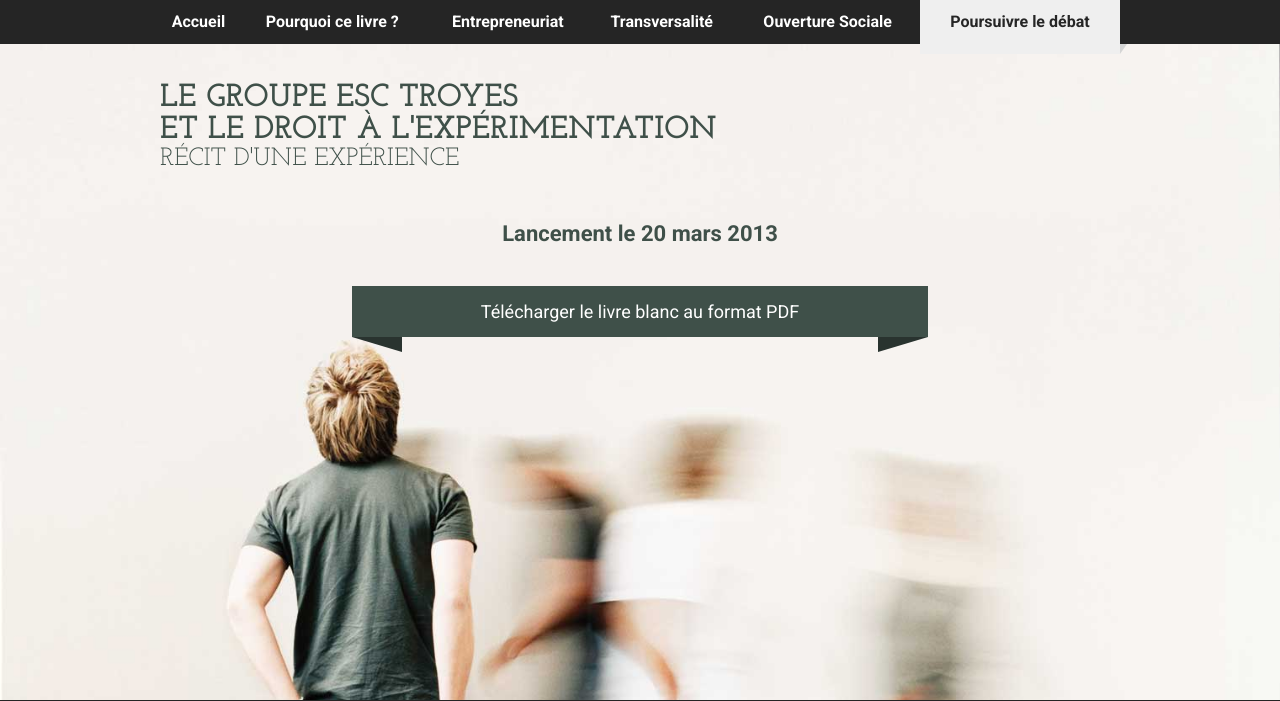
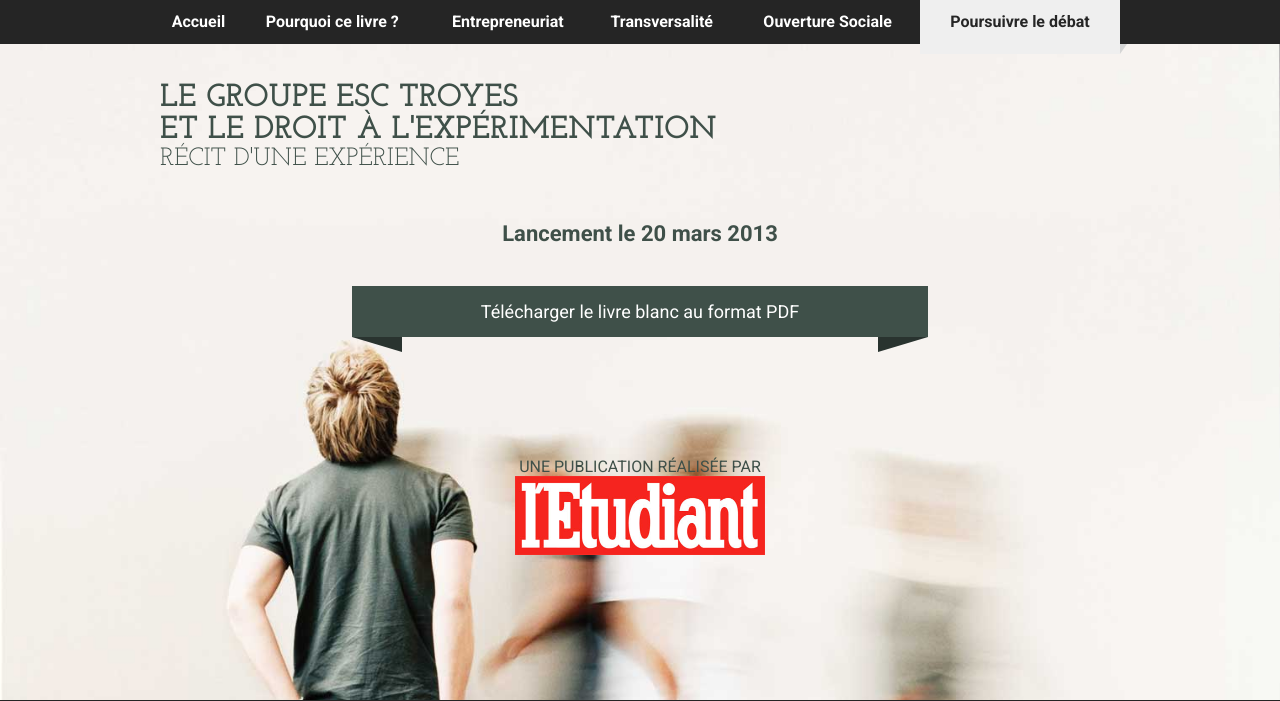
Before and after one commit to Groupe-ESC-Troyes/MixerLesCultures, a PHP site: page / in a window 1280 px wide. Shown: the top 701 px of the page. Run offline with PHP 8.4, Linux system fonts and the light colour scheme; some libraries are stand-ins or nearby versions.

Commit message:
AJout du logo de l'étudiant

```diff
--- a/css/style.css
+++ b/css/style.css
@@ -1347,158 +1347,185 @@
     width: 90%;
   }
 }
-
 /* line 527, ../scss/style.scss */
+#home div.letudiant {
+  margin-top: 120px;
+  text-align: center;
+  text-transform: uppercase;
+  font-size: 16px;
+  font-size: 1.6rem;
+}
+@media (max-width: 767px) {
+  /* line 527, ../scss/style.scss */
+  #home div.letudiant {
+    font-size: 12px;
+    font-size: 1.2rem;
+  }
+}
+/* line 537, ../scss/style.scss */
+#home div.letudiant img {
+  display: block;
+  width: 250px;
+  margin: auto;
+}
+@media (max-width: 767px) {
+  /* line 537, ../scss/style.scss */
+  #home div.letudiant img {
+    width: 150px;
+  }
+}
+
+/* line 547, ../scss/style.scss */
 #pourquoi {
   background: #252525;
 }
-/* line 530, ../scss/style.scss */
+/* line 550, ../scss/style.scss */
 #pourquoi h1 span {
   font-weight: 400;
 }
 @media (max-width: 767px) {
-  /* line 530, ../scss/style.scss */
+  /* line 550, ../scss/style.scss */
   #pourquoi h1 span {
     display: block;
   }
 }
 
-/* line 538, ../scss/style.scss */
+/* line 558, ../scss/style.scss */
 #entrepreneur {
   background: #cb3521;
   position: relative;
   overflow: hidden;
 }
-/* line 543, ../scss/style.scss */
+/* line 563, ../scss/style.scss */
 #entrepreneur ul.prop-links div.wrap {
   background: #8e2011;
 }
-/* line 545, ../scss/style.scss */
+/* line 565, ../scss/style.scss */
 #entrepreneur ul.prop-links div.wrap:hover {
   background: #771b0e;
 }
-/* line 549, ../scss/style.scss */
+/* line 569, ../scss/style.scss */
 #entrepreneur ul.prop-links div.wrap:after {
   color: #cb3521;
 }
-/* line 554, ../scss/style.scss */
+/* line 574, ../scss/style.scss */
 #entrepreneur:after {
   content: "1";
 }
 
-/* line 559, ../scss/style.scss */
+/* line 579, ../scss/style.scss */
 #prop1-image > div {
   background-image: url("../img/entrepreneuretudiant.jpg");
 }
 
-/* line 562, ../scss/style.scss */
+/* line 582, ../scss/style.scss */
 #prop2-image > div {
   background-image: url("../img/statut.jpg");
 }
 
-/* line 565, ../scss/style.scss */
+/* line 585, ../scss/style.scss */
 #prop3-image > div {
   background-image: url("../img/pepiniere.jpg");
 }
 
-/* line 570, ../scss/style.scss */
+/* line 590, ../scss/style.scss */
 #prop1,
 #prop2,
 #prop3 {
   background: #cb3521;
 }
 
-/* line 574, ../scss/style.scss */
+/* line 594, ../scss/style.scss */
 #transversalite {
   background: #2145cb;
   position: relative;
   overflow: hidden;
 }
-/* line 579, ../scss/style.scss */
+/* line 599, ../scss/style.scss */
 #transversalite ul.prop-links div.wrap {
   background: #1331a1;
 }
-/* line 581, ../scss/style.scss */
+/* line 601, ../scss/style.scss */
 #transversalite ul.prop-links div.wrap:hover {
   background: #102a8a;
 }
-/* line 585, ../scss/style.scss */
+/* line 605, ../scss/style.scss */
 #transversalite ul.prop-links div.wrap:after {
   color: #2145cb;
 }
-/* line 590, ../scss/style.scss */
+/* line 610, ../scss/style.scss */
 #transversalite:after {
   content: "2";
 }
 
-/* line 596, ../scss/style.scss */
+/* line 616, ../scss/style.scss */
 #prop4,
 #prop5,
 #prop6 {
   background: #2145cb;
 }
 
-/* line 599, ../scss/style.scss */
+/* line 619, ../scss/style.scss */
 #prop4-image > div {
   background-image: url("../img/pasfait.jpg");
 }
 
-/* line 602, ../scss/style.scss */
+/* line 622, ../scss/style.scss */
 #prop5-image > div {
   background-image: url("../img/theses.jpg");
 }
 
-/* line 605, ../scss/style.scss */
+/* line 625, ../scss/style.scss */
 #prop6-image > div {
   background-image: url("../img/creativite.jpg");
 }
 
-/* line 609, ../scss/style.scss */
+/* line 629, ../scss/style.scss */
 #ouverture {
   background: #ce2c9a;
   position: relative;
   overflow: hidden;
 }
-/* line 614, ../scss/style.scss */
+/* line 634, ../scss/style.scss */
 #ouverture ul.prop-links div.wrap {
   background: #8b1164;
 }
-/* line 616, ../scss/style.scss */
+/* line 636, ../scss/style.scss */
 #ouverture ul.prop-links div.wrap:hover {
   background: #740e54;
 }
-/* line 620, ../scss/style.scss */
+/* line 640, ../scss/style.scss */
 #ouverture ul.prop-links div.wrap:after {
   color: #ce2c9a;
 }
-/* line 625, ../scss/style.scss */
+/* line 645, ../scss/style.scss */
 #ouverture:after {
   content: "3";
 }
 
-/* line 631, ../scss/style.scss */
+/* line 651, ../scss/style.scss */
 #prop7,
 #prop8,
 #prop9 {
   background: #ce2c9a;
 }
 
-/* line 634, ../scss/style.scss */
+/* line 654, ../scss/style.scss */
 #prop7-image > div {
   background-image: url("../img/ouverture.jpg");
 }
 
-/* line 637, ../scss/style.scss */
+/* line 657, ../scss/style.scss */
 #prop8-image > div {
   background-image: url("../img/pasfait.jpg");
 }
 
-/* line 640, ../scss/style.scss */
+/* line 660, ../scss/style.scss */
 #prop9-image > div {
   background-image: url("../img/pasfait.jpg");
 }
 
-/* line 646, ../scss/style.scss */
+/* line 666, ../scss/style.scss */
 #plus-entrepreneuriat,
 #plus-transversalite,
 #plus-ouverture {
@@ -1512,67 +1539,67 @@
   background-color: #252525;
 }
 
-/* line 653, ../scss/style.scss */
+/* line 673, ../scss/style.scss */
 #plus-entrepreneuriat {
   background-image: url("../img/fond_entrepreneuriat.jpg");
 }
 
-/* line 656, ../scss/style.scss */
+/* line 676, ../scss/style.scss */
 #plus-transversalite {
   background-image: url("../img/fond_transversalite.jpg");
 }
 
-/* line 659, ../scss/style.scss */
+/* line 679, ../scss/style.scss */
 #plus-ouverture {
   background-image: url("../img/fond_ouverture.jpg");
 }
 
-/* line 663, ../scss/style.scss */
+/* line 683, ../scss/style.scss */
 #debat {
   background: #276440;
 }
-/* line 666, ../scss/style.scss */
+/* line 686, ../scss/style.scss */
 #debat h1 {
   text-align: center;
 }
-/* line 669, ../scss/style.scss */
+/* line 689, ../scss/style.scss */
 #debat h2 {
   text-align: center;
   line-height: 1.5em;
 }
-/* line 673, ../scss/style.scss */
+/* line 693, ../scss/style.scss */
 #debat img {
   display: block;
   margin: 50px auto;
   width: 300px;
 }
 
-/* line 681, ../scss/style.scss */
+/* line 701, ../scss/style.scss */
 #form {
   text-align: center;
   margin: 30px 0 40px;
 }
 
-/* line 685, ../scss/style.scss */
+/* line 705, ../scss/style.scss */
 #form p {
   margin-bottom: 20px;
 }
 
-/* line 688, ../scss/style.scss */
+/* line 708, ../scss/style.scss */
 #form input[type="email"] {
   color: #333;
   padding: 4px 8px;
   border: none;
   width: 250px;
 }
-/* line 694, ../scss/style.scss */
+/* line 714, ../scss/style.scss */
 #form input[type="email"]:focus {
   -webkit-box-shadow: inset 0 0 5px 2px #2965c7;
   -moz-box-shadow: inset 0 0 5px 2px #2965c7;
   box-shadow: inset 0 0 5px 2px #2965c7;
 }
 
-/* line 698, ../scss/style.scss */
+/* line 718, ../scss/style.scss */
 #form input[type="submit"] {
   border: none;
   background-image: -webkit-gradient(linear, 50% 0%, 50% 100%, color-stop(0%, #ed8a1f), color-stop(100%, #e07d12));
@@ -1582,7 +1609,7 @@
   background-image: linear-gradient(top, #ed8a1f, #e07d12);
   padding: 5px 15px;
 }
-/* line 704, ../scss/style.scss */
+/* line 724, ../scss/style.scss */
 #form input[type="submit"]:hover {
   background-image: -webkit-gradient(linear, 50% 0%, 50% 100%, color-stop(0%, #ef9636), color-stop(100%, #ed8a1f));
   background-image: -webkit-linear-gradient(top, #ef9636, #ed8a1f);
--- a/index.php
+++ b/index.php
@@ -101,6 +101,11 @@
 			<a href="" class="download">
 				Télécharger le livre blanc au format PDF
 			</a>
+
+			<div class="letudiant">
+				Une publication réalisée par
+				<img src="img/letudiant.jpg" />
+			</div>
 		</div>
 	</section>
 	<section id="pourquoi" class="slide">
--- a/scss/style.scss
+++ b/scss/style.scss
@@ -523,6 +523,26 @@
 			width: 90%;
 		}
 	}
+
+	div.letudiant{
+		margin-top: 120px;
+		text-align: center;
+		text-transform: uppercase;
+		@include font-size(16);
+
+		@include breakpoint(mobile){
+			@include font-size(12);
+		}
+	}
+	div.letudiant img{
+		display: block;
+		width: 250px;
+		margin: auto;
+
+		@include breakpoint(mobile){
+			width: 150px;
+		}
+	}
 }
 #pourquoi{
 	background: $couleur-fond-contraste;
```
Also changed, not shown: img/letudiant.jpg (added).
